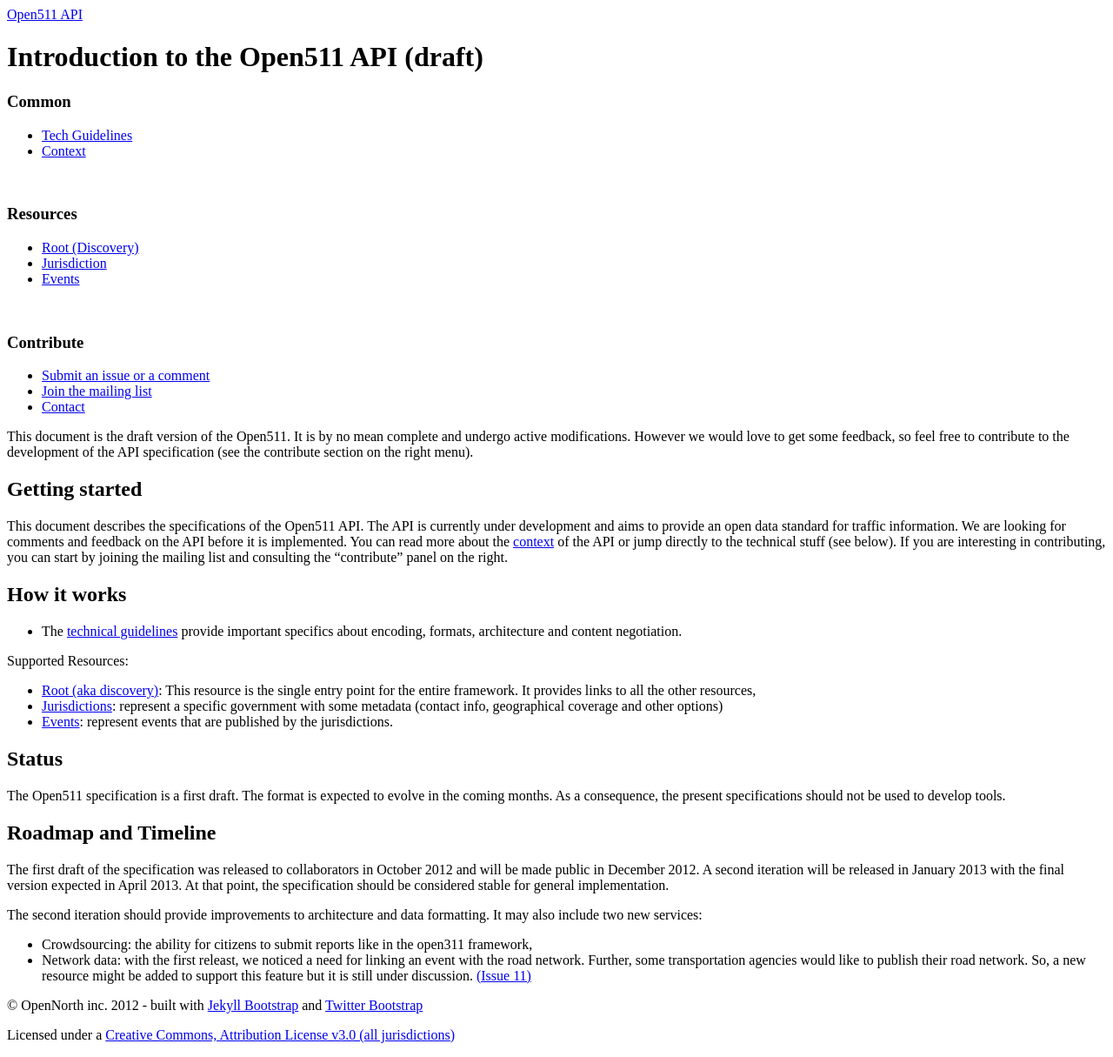
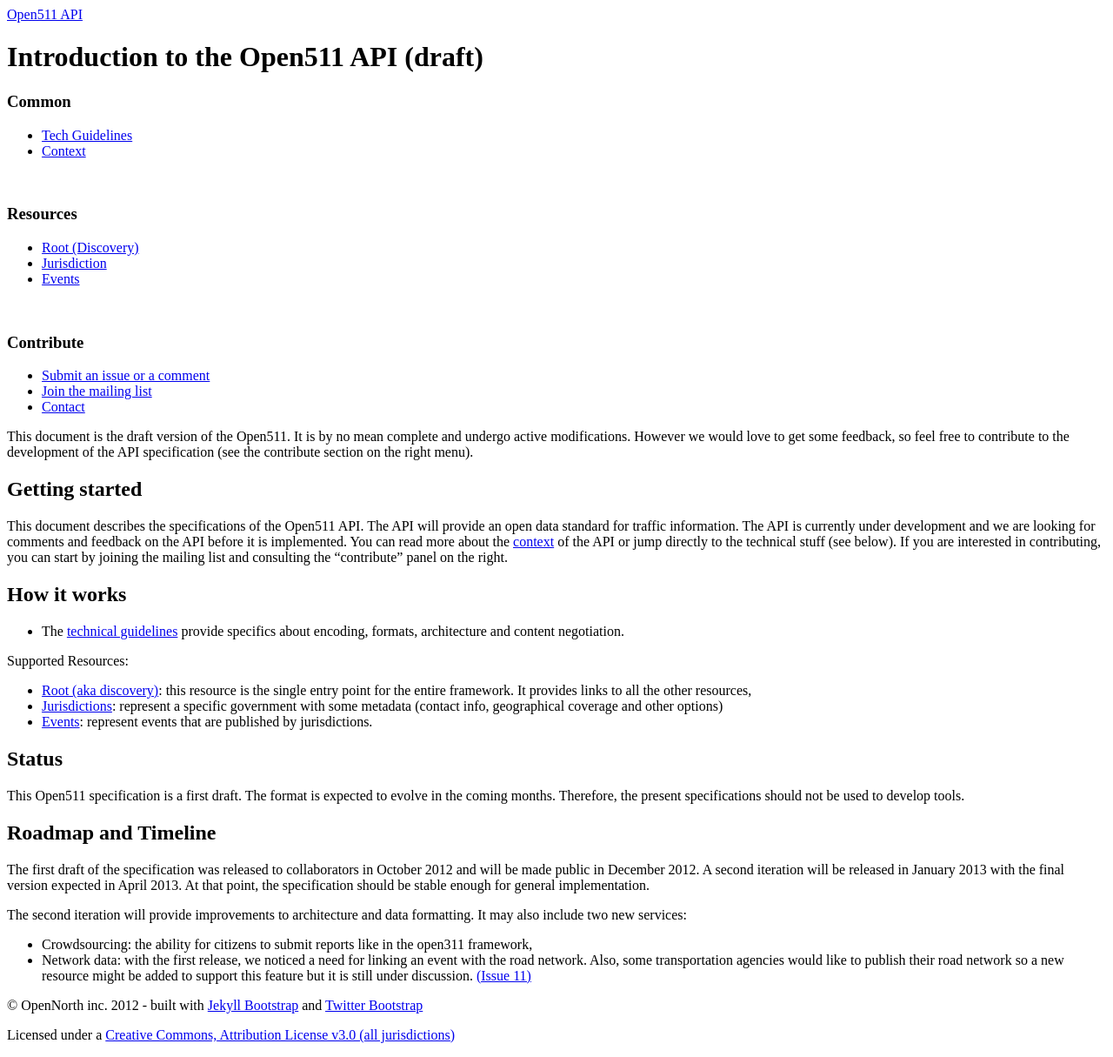
Before and after one commit to open511/Open511API, a Jekyll site: the page built from index.md, in a window 1280 px wide. Shown: the whole page at 87% size. Built offline with Jekyll 4.4.1, drawn with Linux system fonts in a browser that asks for light colours; nearby versions of some CDN libraries.

Commit message:
finalized language

```diff
--- a/index.md
+++ b/index.md
@@ -8,26 +8,26 @@
 
 ## Getting started {#started}
 
-This document describes the specifications of the Open511 API. The API is currently under development and aims to provide an open data standard for traffic information. We are looking for comments and feedback on the API before it is implemented. You can read more about the [context](context.html) of the API or jump directly to the technical stuff (see below). If you are interesting in contributing, you can start by joining the mailing list and consulting the "contribute" panel on the right.
+This document describes the specifications of the Open511 API. The API will provide an open data standard for traffic information. The API is currently under development and we are looking for comments and feedback on the API before it is implemented. You can read more about the [context](context.html) of the API or jump directly to the technical stuff (see below). If you are interested in contributing, you can start by joining the mailing list and consulting the "contribute" panel on the right.
 
 
 ## How it works {#techdocuments}
 
-* The [technical guidelines](guidelines.html) provide important specifics about encoding, formats, architecture and content negotiation.
+* The [technical guidelines](guidelines.html) provide specifics about encoding, formats, architecture and content negotiation.
 
 Supported Resources:
-* [Root (aka discovery)](root.html): This resource is the single entry point for the entire framework. It provides links to all the other resources,
+* [Root (aka discovery)](root.html): this resource is the single entry point for the entire framework. It provides links to all the other resources,
 * [Jurisdictions](jurisdiction.html): represent a specific government with some metadata (contact info, geographical coverage and other options)
-* [Events](event.html): represent events that are published by the jurisdictions.
+* [Events](event.html): represent events that are published by jurisdictions.
 
 ## Status {#status}
 
-The Open511 specification is a first draft. The format is expected to evolve in the coming months. As a consequence, the present specifications should not be used to develop tools.
+This Open511 specification is a first draft. The format is expected to evolve in the coming months. Therefore, the present specifications should not be used to develop tools.
 
 ## Roadmap and Timeline {#timeline}
 
-The first draft of the specification was released to collaborators in October 2012 and will be made public in December 2012. A second iteration will be released in January 2013 with the final version expected in April 2013. At that point, the specification should be considered stable for general implementation.
+The first draft of the specification was released to collaborators in October 2012 and will be made public in December 2012. A second iteration will be released in January 2013 with the final version expected in April 2013. At that point, the specification should be stable enough for general implementation.
 
-The second iteration should provide improvements to architecture and data formatting. It may also include two new services:
+The second iteration will provide improvements to architecture and data formatting. It may also include two new services:
 * Crowdsourcing: the ability for citizens to submit reports like in the open311 framework,
-* Network data: with the first releast, we noticed a need for linking an event with the road network. Further, some transportation agencies would like to publish their road network. So, a new resource might be added to support this feature but it is still under discussion. [(Issue 11)](https://github.com/opennorth/Open511API/issues/11)
+* Network data: with the first release, we noticed a need for linking an event with the road network. Also, some transportation agencies would like to publish their road network so a new resource might be added to support this feature but it is still under discussion. [(Issue 11)](https://github.com/opennorth/Open511API/issues/11)
```
